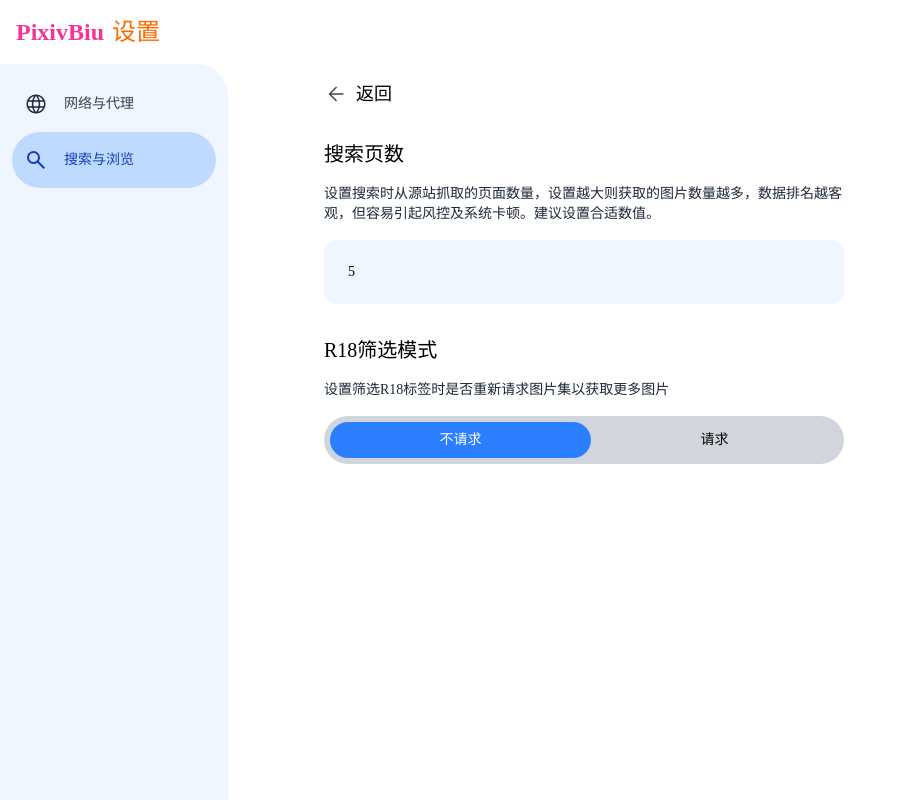
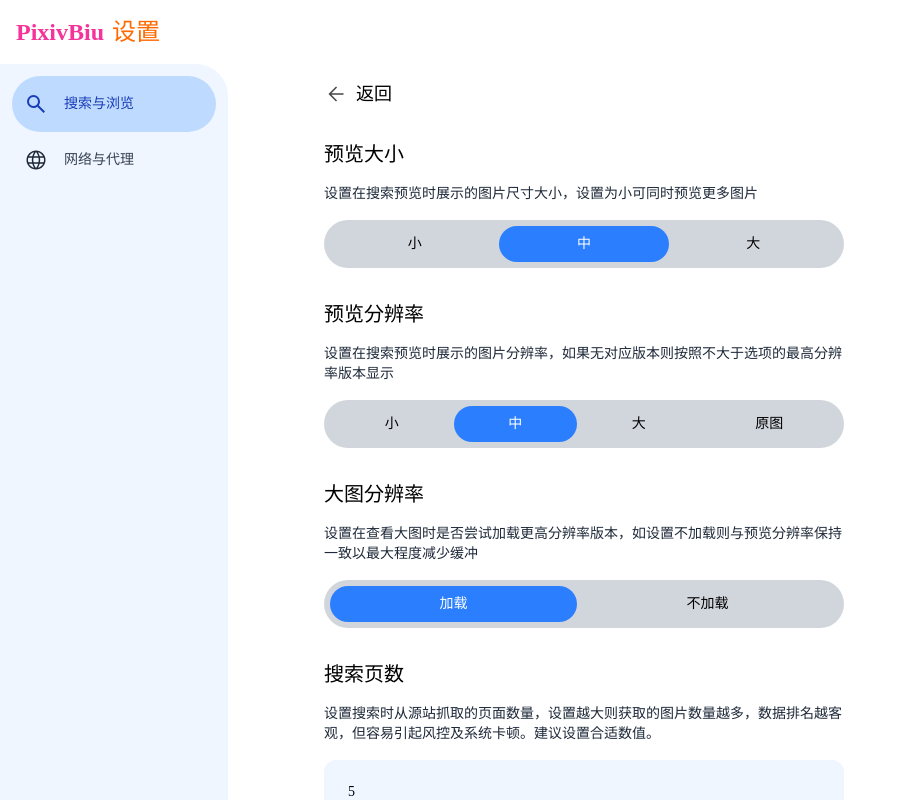
Before and after one commit to OREOCODEDEV/PixivBiuWeb, a Vue app: page /settings/browse in a window 1280 px wide. Shown: the whole page, without its empty margins (0-907 px from the left). Built offline with nearby package versions, Linux system fonts and the light colour scheme.

Commit message:
修复设置scroll问题&新增部分配置项目样式

```diff
--- a/index.html
+++ b/index.html
@@ -18,7 +18,7 @@
         }
     </style>
     <body>
-        <div id="app" class="custom-font flex h-screen w-screen select-none text-sm"></div>
+        <div id="app" class="custom-font max-w-screen flex h-screen max-h-screen w-screen select-none overflow-hidden text-sm"></div>
         <script type="module" src="/src/main.js"></script>
     </body>
 </html>
--- a/src/views/SettingsView.vue
+++ b/src/views/SettingsView.vue
@@ -10,8 +10,8 @@ const route = useRoute();
 const router = useRouter();
 
 const router_type = [
+    { name: "搜索与浏览", value: "settings-browse", icon: SearchIcon, icon_fill: SearchIcon },
     { name: "网络与代理", value: "settings-network", icon: NetworkIcon, icon_fill: NetworkIcon },
-    { name: "搜索与浏览", value: "settings-browse", icon: SearchIcon, icon_fill: SearchIcon },
 ];
 
 const is_activated_route = computed(() => {
@@ -26,13 +26,14 @@ if (route.name == "settings") {
 </script>
 
 <template>
-    <div class="flex flex-col">
+    <div class="flex max-h-screen grow flex-col self-stretch">
         <div class="flex cursor-pointer p-4 text-2xl font-bold">
             <span class="text-pink-500">PixivBiu</span>
             <span class="ml-2 font-normal text-orange-500">设置</span>
         </div>
-        <div class="flex grow flex-row self-stretch">
-            <div class="rounded-tr-4xl flex grow flex-col bg-blue-50 py-3">
+        <!-- todo: 又一个样式怪问题，设置h-full或者flex-1会导致内容的overflow-scroll出问题，先用计算后面再修 -->
+        <div class="flex max-h-[calc(100vh-64px)] flex-1 flex-row">
+            <div class="rounded-tr-4xl flex flex-col self-stretch bg-blue-50 py-3">
                 <template v-for="current_type of router_type">
                     <RouterLink
                         replace
@@ -46,12 +47,16 @@ if (route.name == "settings") {
                     </RouterLink>
                 </template>
             </div>
-            <div class="ml-20 flex flex-col p-4">
+            <div class="ml-20 flex flex-1 flex-col px-4 pt-4">
                 <div class="flex cursor-pointer flex-row items-center space-x-2 pb-4 text-lg" @click="router.go(-1)">
                     <BackIcon></BackIcon>
                     <span>返回</span>
                 </div>
-                <router-view />
+                <div class="h-full min-h-0 overflow-y-auto">
+                    <div class="flex flex-1 flex-col">
+                        <router-view />
+                    </div>
+                </div>
             </div>
         </div>
     </div>
--- a/src/views/SettingsView/Browse.vue
+++ b/src/views/SettingsView/Browse.vue
@@ -21,6 +21,21 @@ import SelectFromMulti from "@/components/General/SelectFromMulti.vue";
 
 <template>
     <div class="max-w-130 w-130 flex flex-col py-4">
+        <span class="title">预览大小</span>
+        <span class="description">设置在搜索预览时展示的图片尺寸大小，设置为小可同时预览更多图片</span>
+        <SelectFromMulti :options="{ 小: 'small', 中: 'medium', 大: 'large' }" current_value="medium" />
+    </div>
+    <div class="max-w-130 w-130 flex flex-col py-4">
+        <span class="title">预览分辨率</span>
+        <span class="description">设置在搜索预览时展示的图片分辨率，如果无对应版本则按照不大于选项的最高分辨率版本显示</span>
+        <SelectFromMulti :options="{ 小: 'small', 中: 'medium', 大: 'large', 原图: 'origin' }" current_value="medium" />
+    </div>
+    <div class="max-w-130 w-130 flex flex-col py-4">
+        <span class="title">大图分辨率</span>
+        <span class="description">设置在查看大图时是否尝试加载更高分辨率版本，如设置不加载则与预览分辨率保持一致以最大程度减少缓冲</span>
+        <SelectFromMulti :options="{ 加载: 'load', 不加载: 'keep' }" current_value="load" />
+    </div>
+    <div class="max-w-130 w-130 flex flex-col py-4">
         <span class="title">搜索页数</span>
         <span class="description">设置搜索时从源站抓取的页面数量，设置越大则获取的图片数量越多，数据排名越客观，但容易引起风控及系统卡顿。建议设置合适数值。</span>
         <div class="flex items-stretch rounded-xl bg-blue-50 p-6">
```
